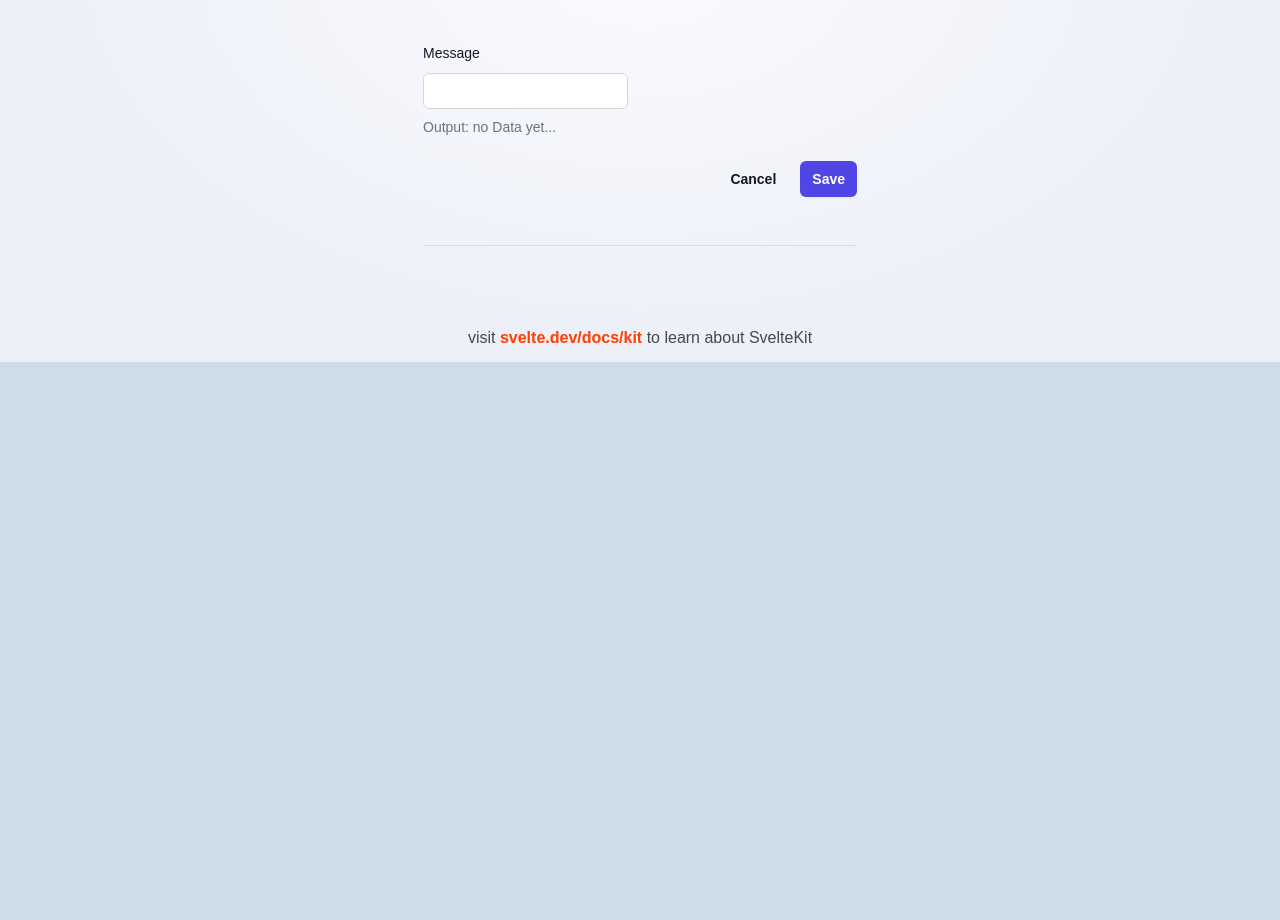
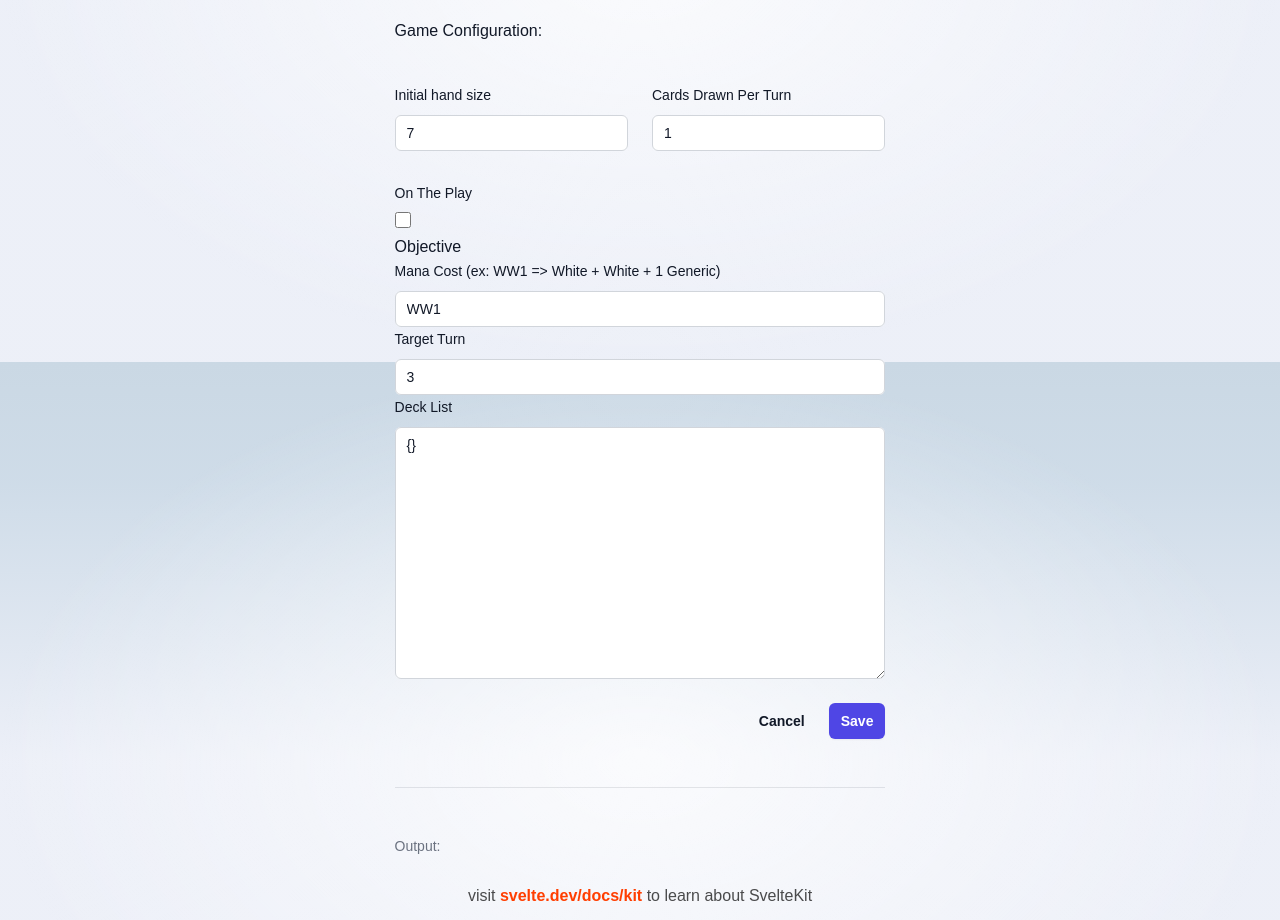
Before and after one commit to CallMeCCLemon/manabase-simulation-webapp, a SvelteKit app: page / in a window 1280 px wide. Shown: the part 438-1358 px from the top of the page. Before the commit the page ends 800 px from the top, so only its background shows below. Built offline with nearby package versions, Linux system fonts and the light colour scheme.

Commit message:
Creating ugly form for mana simulation inputs

```diff
--- a/src/routes/ManaSimulatorRequestForm.svelte
+++ b/src/routes/ManaSimulatorRequestForm.svelte
@@ -1,33 +1,42 @@
 <script lang="ts">
-
-	let message = $state("no Data yet...")
+	let initialHandSize = $state(7);
+	let cardsDrawnPerTurn = $state(1);
+	let manaCost = $state('WW1');
+	let deckList = $state('{}');
+	let targetTurn = $state(3);
 
 	async function handleSubmit(event: Event) {
 		event.preventDefault();
-		console.log(event.currentTarget);
 		const formData = new FormData(event.currentTarget as HTMLFormElement);
-		console.log(JSON.stringify(formData));
+		// const initialHandSize = formData.get('initial-hand-size');
+		// const cardsDrawnPerTurn = formData.get('cards-drawn-per-turn');
+		const onThePlay = formData.get('on-the-play') === 'on';
+		console.log(`initialHandSize: ${initialHandSize}`);
+		console.log(`cardsDrawnPerTurn: ${cardsDrawnPerTurn}`);
+		console.log(`onThePlay: ${onThePlay}`);
+		console.log(`manaCost: ${manaCost}`);
+		console.log(`deckList: ${deckList}`);
+		console.log(`targetTurn: ${targetTurn}`);
 
 		const query = `
 		{
-    echo(message: "${formData.get('message')}") {
-        message
-    }
-}
+				echo(message: "${initialHandSize}") {
+						message
+				}
+		}
 		`;
 
-		fetch("https://api-mana-sim.latentlab.cc/graphql", {
-			method: "POST",
+		fetch('https://api-mana-sim.latentlab.cc/graphql', {
+			method: 'POST',
 			headers: {
-				"Content-Type": "application/json",
-				Accept: "application/json",
+				'Content-Type': 'application/json',
+				Accept: 'application/json'
 			},
-			body: JSON.stringify({ query }),
+			body: JSON.stringify({ query })
 		}).then((response) => {
 			return response.json();
 		}).then((data) => {
 			console.log(data);
-			message = data.data.echo.message;
 		});
 	}
 
@@ -40,27 +49,106 @@
 			<div class="border-b border-gray-900/10 pb-12">
 				<h2 class="text-2xl font-bold">Mana Simulator Echo Test Request</h2>
 
+
+				<div class="mt-10 grid grid-cols-1 gap-x-6 gap-y-8 sm:grid-cols-3">
+					<h2 class="text-md font-medium text-gray-900">
+						Game Configuration:
+					</h2>
+				</div>
 				<div class="mt-10 grid grid-cols-1 gap-x-6 gap-y-8 sm:grid-cols-6">
 					<div class="sm:col-span-3">
-						<label for="message" class="block text-sm/6 font-medium text-gray-900">
-							Message
+						<label for="initial-hand-size" class="block text-sm/6 font-medium text-gray-900">
+							Initial hand size
 						</label>
 						<div class="mt-2">
 							<input
-								id="message"
-								name="message"
+								id="initial-hand-size"
+								name="initial-hand-size"
+								type="number"
+								class="block w-full rounded-md bg-white px-3 py-1.5 text-base text-gray-900 outline outline-1 -outline-offset-1 outline-gray-300 placeholder:text-gray-400 focus:outline-2 focus:-outline-offset-2 focus:outline-indigo-600 sm:text-sm/6"
+								value={initialHandSize}
+							/>
+						</div>
+					</div>
+
+					<div class="sm:col-span-3">
+						<label for="cards-drawn-per-turn" class="block text-sm/6 font-medium text-gray-900">
+							Cards Drawn Per Turn
+						</label>
+						<div class="mt-2">
+							<input
+								id="cards-drawn-per-turn"
+								name="cards-drawn-per-turn"
+								type="number"
+								class="block w-full rounded-md bg-white px-3 py-1.5 text-base text-gray-900 outline outline-1 -outline-offset-1 outline-gray-300 placeholder:text-gray-400 focus:outline-2 focus:-outline-offset-2 focus:outline-indigo-600 sm:text-sm/6"
+								value={cardsDrawnPerTurn}
+							/>
+						</div>
+					</div>
+
+					<div class="sm:col-span-3">
+						<label for="on-the-play" class="block text-sm font-medium text-gray-900">
+							On The Play
+						</label>
+						<div class="mt-2">
+							<input
+								id="on-the-play"
+								name="on-the-play"
+								type="checkbox"
+								class="h-4 w-4 text-indigo-600 border-gray-300 rounded focus:ring-indigo-500"
+							/>
+						</div>
+					</div>
+				</div>
+				<div>
+					<h2 class="text-md font-medium text-gray-900">
+						Objective
+					</h2>
+				</div>
+				<div class="sm:col-span-6">
+					<div class="sm:col-span-3">
+						<label for="mana-cost" class="block text-sm/6 font-medium text-gray-900">
+							Mana Cost (ex: WW1 => White + White + 1 Generic)
+						</label>
+						<div class="mt-2">
+							<input
+								id="mana-cost"
+								name="mana-cost"
+								value={manaCost}
 								type="text"
-								autoComplete="given-name"
 								class="block w-full rounded-md bg-white px-3 py-1.5 text-base text-gray-900 outline outline-1 -outline-offset-1 outline-gray-300 placeholder:text-gray-400 focus:outline-2 focus:-outline-offset-2 focus:outline-indigo-600 sm:text-sm/6"
 							/>
 						</div>
+					</div>
 
+					<div class="sm:col-span-3">
+						<label for="target-turn" class="block text-sm/6 font-medium text-gray-900">
+							Target Turn
+						</label>
 						<div class="mt-2">
-							<p class="text-sm text-gray-500">
-								Output: {message}
-							</p>
+							<input
+								id="target-turn"
+								name="target-turn"
+								value={targetTurn}
+								type="number"
+								class="block w-full rounded-md bg-white px-3 py-1.5 text-base text-gray-900 outline outline-1 -outline-offset-1 outline-gray-300 placeholder:text-gray-400 focus:outline-2 focus:-outline-offset-2 focus:outline-indigo-600 sm:text-sm/6" />
 						</div>
 					</div>
+				</div>
+				<div class="sm:col-span-6">
+					<label for="deck-list" class="block text-sm/6 font-medium text-gray-900">
+						Deck List
+					</label>
+					<div class="mt-2">
+							<textarea
+								value={deckList}
+								id="deck-list"
+								name="deck-list"
+								class="block w-full rounded-md bg-white px-3 py-1.5 text-base text-gray-900 outline outline-1 -outline-offset-1 outline-gray-300 placeholder:text-gray-400 focus:outline-2 focus:-outline-offset-2 focus:outline-indigo-600 sm:text-sm/6"
+								rows="10"
+								style="resize: vertical; overflow-y: scroll;"></textarea>
+					</div>
+
 				</div>
 
 				<div class="mt-6 flex items-center justify-end gap-x-6">
@@ -76,6 +164,12 @@
 				</div>
 			</div>
 
+			<div class="mt-2">
+				<p class="text-sm text-gray-500">
+					Output:
+				</p>
+			</div>
+
 		</div>
 	</form>
 </div>
```
